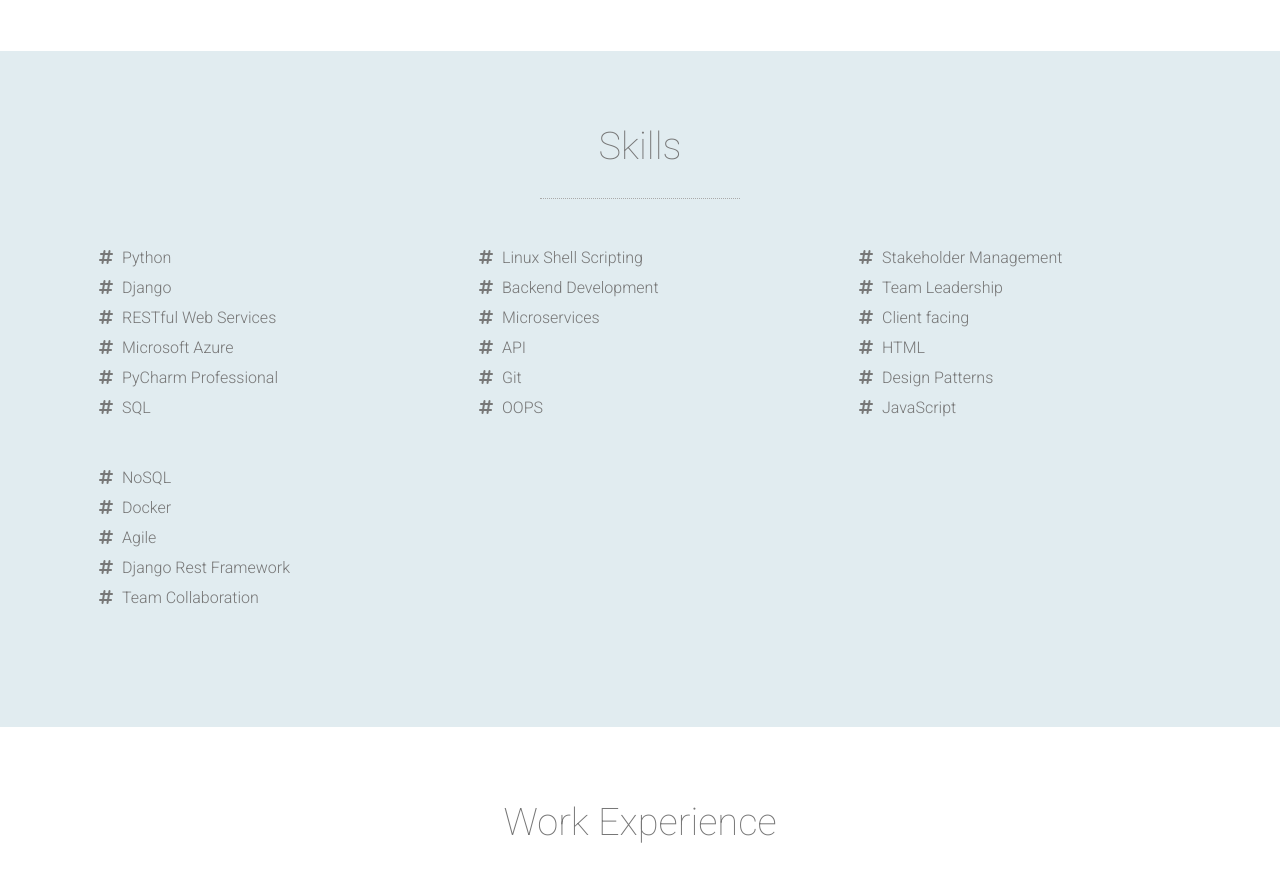
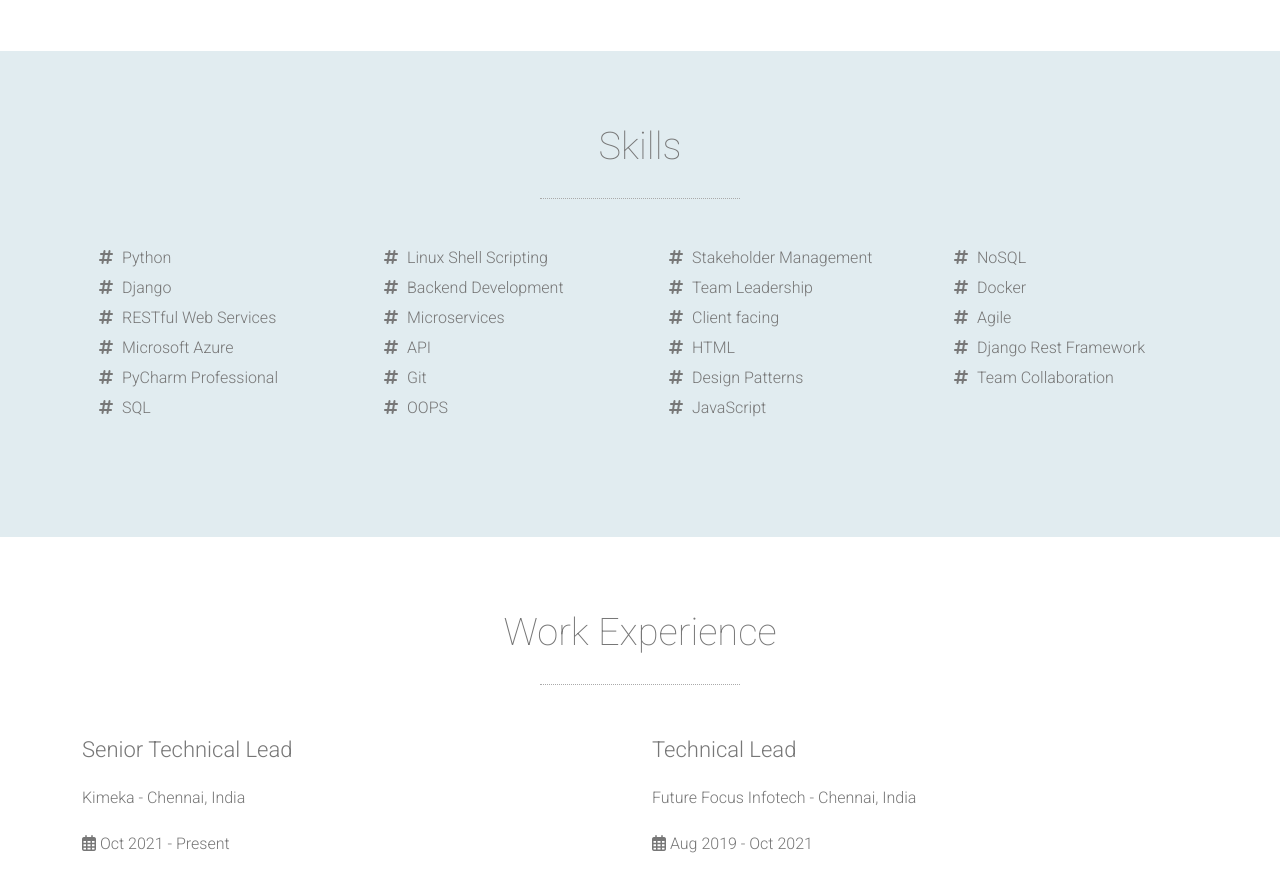
Before and after one commit to Vinaychalluru/vinaychalluru-me, a Django app: template templates/profile.html in a window 1280 px wide. Shown: the part 941-1810 px from the top of the page. Run offline with Django 4.2, Linux system fonts and the light colour scheme; the template is opened without the code that fills it, so the values that code supplies are empty; some libraries are stand-ins or nearby versions.

Commit message:
CSS Changes for Skills

```diff
--- a/templates/profile.html
+++ b/templates/profile.html
@@ -219,7 +219,7 @@
                 <div class="row">
                     <div class="mb-5 wow fadeIn">
                         <div class="row mt-n4">
-                            <div class="col-sm-3 col-xl-4 mt-4 section-2-box wow fadeInUp">
+                            <div class="col-sm-3 mt-4 section-2-box wow fadeInUp">
                                 <ul class="fa-ul">
                                     <li><span class="fa-li"><i class="fa-solid fa-hashtag"></i></span>Python</li>
                                     <li><span class="fa-li"><i class="fa-solid fa-hashtag"></i></span>Django</li>
@@ -234,7 +234,7 @@
                                     <li><span class="fa-li"><i class="fa-solid fa-hashtag"></i></span>SQL</li>
                                 </ul>
                             </div>
-                            <div class="col-sm-3 col-xl-4 mt-4 section-2-box wow fadeInUp">
+                            <div class="col-sm-3 mt-4 section-2-box wow fadeInUp">
                                 <ul class="fa-ul">
                                     <li><span class="fa-li"><i class="fa-solid fa-hashtag"></i></span>Linux Shell
                                         Scripting
@@ -248,7 +248,7 @@
                                     <li><span class="fa-li"><i class="fa-solid fa-hashtag"></i></span>OOPS</li>
                                 </ul>
                             </div>
-                            <div class="col-sm-3 col-xl-4 mt-4 section-2-box wow fadeInUp">
+                            <div class="col-sm-3 mt-4 section-2-box wow fadeInUp">
                                 <ul class="fa-ul">
                                     <li><span class="fa-li"><i class="fa-solid fa-hashtag"></i></span>Stakeholder
                                         Management
@@ -262,7 +262,7 @@
                                     <li><span class="fa-li"><i class="fa-solid fa-hashtag"></i></span>JavaScript</li>
                                 </ul>
                             </div>
-                            <div class="col-sm-3 col-xl-4 mt-4 section-2-box wow fadeInUp">
+                            <div class="col-sm-3 mt-4 section-2-box wow fadeInUp">
                                 <ul class="fa-ul">
                                     <li><span class="fa-li"><i class="fa-solid fa-hashtag"></i></span>NoSQL</li>
                                     <li><span class="fa-li"><i class="fa-solid fa-hashtag"></i></span>Docker</li>
```
